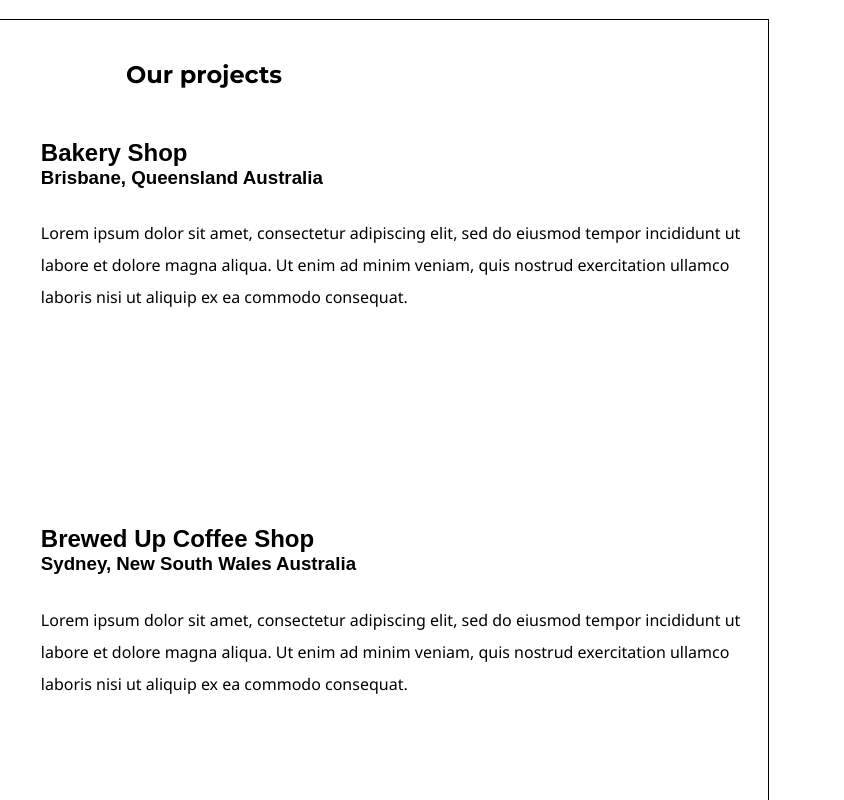
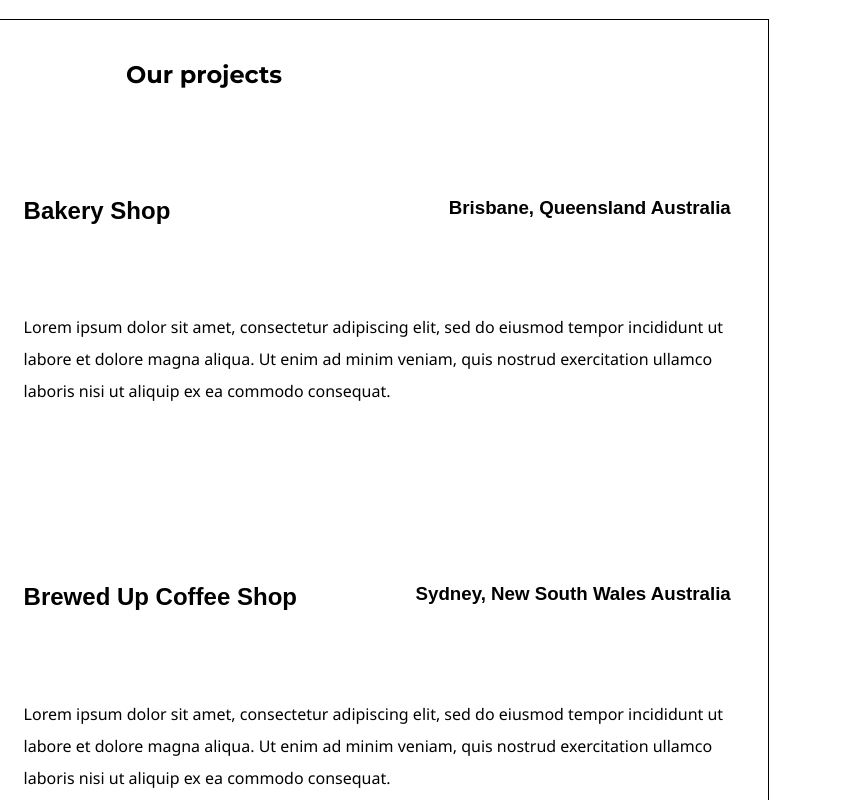
Before and after one commit to sisilhowie99/flexbox-site, a plain HTML site: page index.html in a window 1280 px wide. Shown: the part 1140-1940 px from the top of the page, 436-1280 px from the left. Drawn offline with Linux system fonts and the light colour scheme.

Commit message:
Make project and description divs flex containers

```diff
--- a/styles.css
+++ b/styles.css
@@ -135,6 +135,11 @@ header h1 {
     width: 100%;
     height: auto;
     margin: 20px auto;
+    display: flex;
+    justify-content: left;
+    align-items: space-evenly;
+    align-content: space-evenly;
+    flex-wrap: wrap;
 }
 
 .project-logo {
@@ -151,6 +156,11 @@ header h1 {
     float: right;
     margin: 10px auto;
     flex: 2 3 1;
+    display: flex;
+    justify-content: space-between;
+    align-items: space-evenly;
+    align-content: space-evenly;
+    flex-wrap: wrap;
 }
 
 .task {
```
